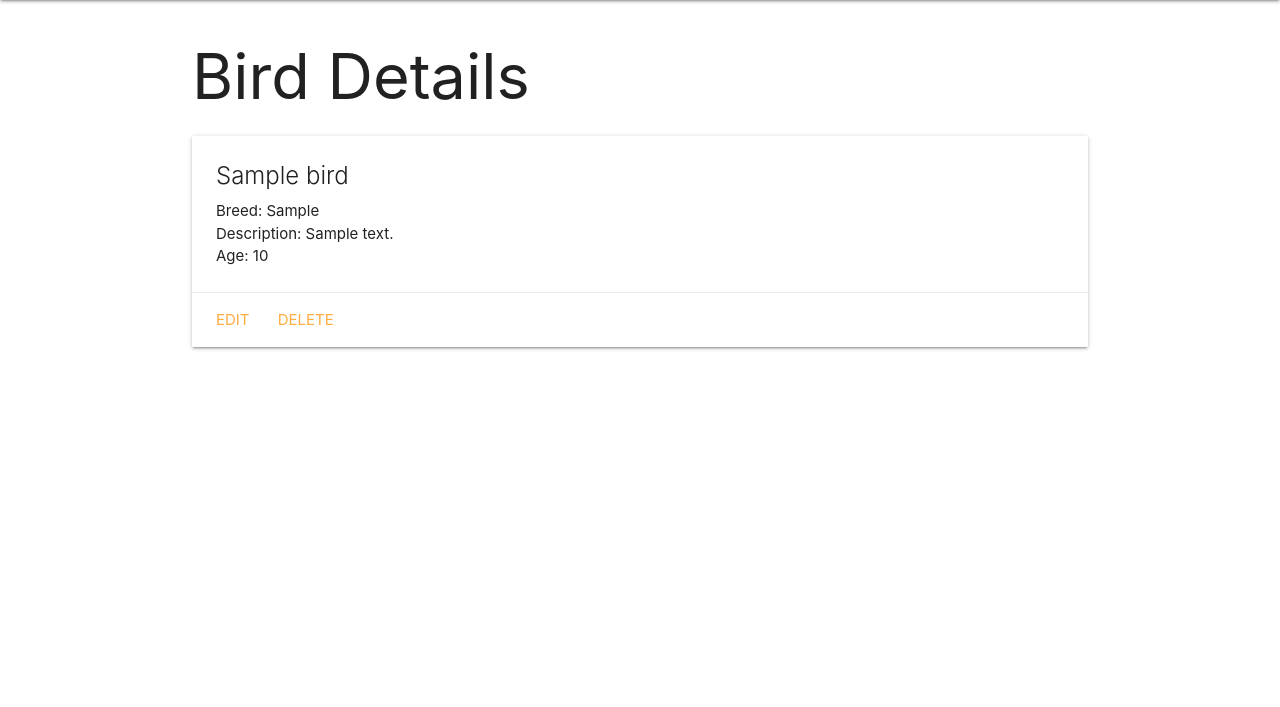
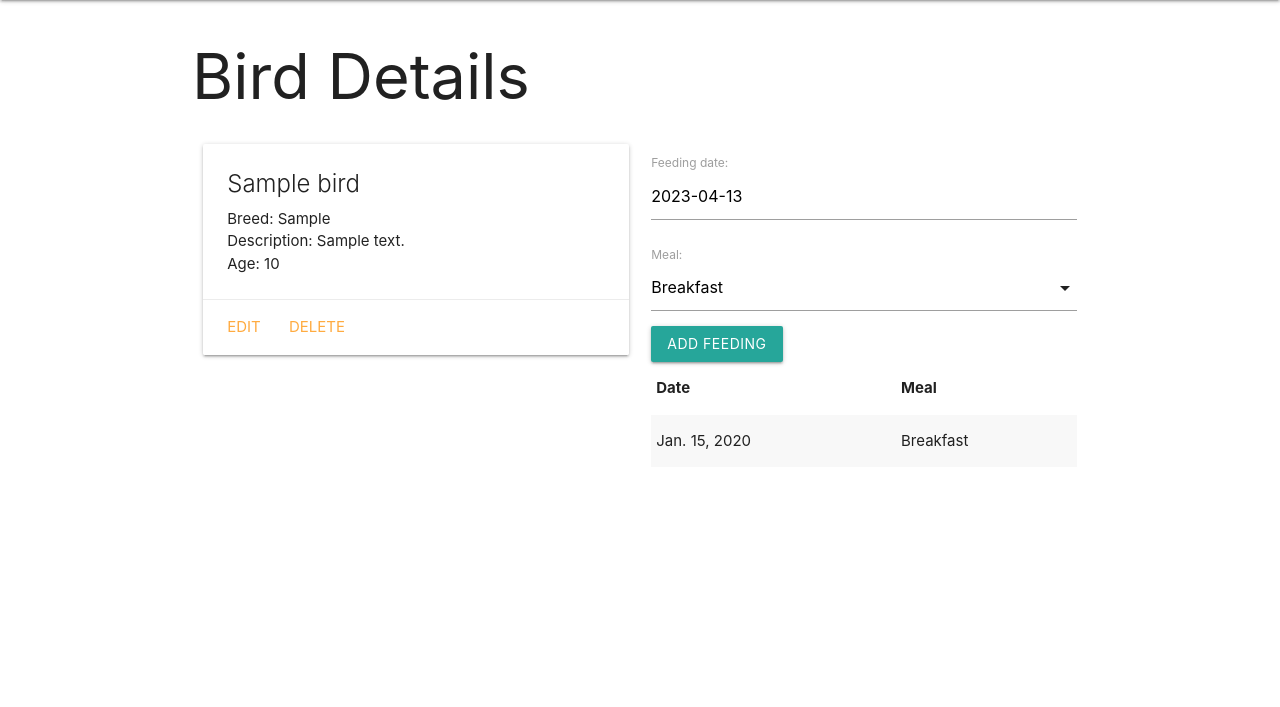
Before and after one commit to keanna21/birds-collector, a Django app: page /birds/1/ in a window 1280 px wide. Shown: the part 64-771 px from the top of the page. Run offline with Django 4.2, Linux system fonts and the light colour scheme; tables that the repository leaves empty hold one stand-in row (values such as "Sample post").

Commit message:
add feedings

```diff
--- a/main_app/admin.py
+++ b/main_app/admin.py
@@ -5,3 +5,4 @@ from .models import Bird, Feeding
 from .models import Bird
 
 admin.site.register(Bird)
+admin.site.register(Feeding)
--- /dev/null
+++ b/main_app/forms.py
@@ -0,0 +1,7 @@
+from django.forms import ModelForm
+from .models import Feeding
+
+class FeedingForm(ModelForm):
+  class Meta:
+    model = Feeding
+    fields = ['date', 'meal']
--- a/main_app/models.py
+++ b/main_app/models.py
@@ -1,5 +1,7 @@
 from django.db import models
 from django.urls import reverse
+
+
 
 # Create your models here.
 class Bird(models.Model):
@@ -13,14 +15,21 @@ class Bird(models.Model):
 MEALS = (
     ('B', 'Breakfast'),
     ('L', 'Lunch'),
-    ('D', 'Dinner')
+    ('D', 'Dinner'),
 )
 
 class Feeding(models.Model):
-  date = models.DateField()
-  meal = models.CharField(max_length=1, choices=MEALS,
-  default=MEALS[0][0])
+  date = models.DateField('feeding date')
+  meal = models.CharField(
+    max_length=1,
+	 choices=MEALS,
+	 default=MEALS[0][0]
+  )
+
+  class Meta:
+    ordering = ['-date']
+
   bird = models.ForeignKey(Bird, on_delete=models.CASCADE)
 
   def __str__(self):
-	  return f'{self.get_meal_display()} on {self.date}'
+    return f"{self.get_meal_display()} on {self.date}"
--- a/main_app/templates/base.html
+++ b/main_app/templates/base.html
@@ -8,7 +8,7 @@
   <title>Birds</title>
   <link rel="stylesheet" href="https://cdnjs.cloudflare.com/ajax/libs/materialize/1.0.0/css/materialize.min.css">
   <link rel="stylesheet" type="text/css" href="{% static 'css/style.css' %}">
-
+  <script src="https://cdnjs.cloudflare.com/ajax/libs/materialize/1.0.0/js/materialize.min.js"></script>
 </head>
 <body>
   <header class="navbar-fixed">
--- a/main_app/templates/birds/detail.html
+++ b/main_app/templates/birds/detail.html
@@ -1,7 +1,10 @@
-{% extends 'base.html' %} {% block content %}
+{% extends 'base.html' %}
+{% block content %}
 
 <h1>Bird Details</h1>
 
+<div class="row">
+  <div class="col s6">
     <div class="card">
       <div class="card-content">
         <span class="card-title">{{ bird.name }}</span>
@@ -18,5 +21,38 @@
         <a href="{% url 'birds_delete' bird.id %}">Delete</a>
       </div>
     </div>
+  </div>
+  <div class="col s6">
+    <form action="{% url 'add_feeding' bird.id %}" method="post">
+        {% csrf_token %}
+        {{ feeding_form.as_p }}
+        <input type="submit" class="btn" value="Add Feeding">
+      </form>
+    <table class="striped">
+      <thead>
+        <tr><th>Date</th><th>Meal</th></tr>
+      </thead>
+      <tbody>
+        {% for feeding in bird.feeding_set.all %}
+          <tr>
+            <td>{{feeding.date}}</td>
+            <td>{{feeding.get_meal_display}}</td>
+          </tr>
+        {% endfor %}
+      </tbody>
+    </table>
+  </div>
+</div>
+<script>
 
+const dateEl = document.getElementById('id_date');
+    M.Datepicker.init(dateEl, {
+      format: 'yyyy-mm-dd',
+      defaultDate: new Date(),
+      setDefaultDate: true,
+      autoClose: true
+    });
+    const selectEl = document.getElementById('id_meal');
+  M.FormSelect.init(selectEl);
+    </script>
 {% endblock %}
--- a/main_app/urls.py
+++ b/main_app/urls.py
@@ -9,4 +9,5 @@ urlpatterns = [
     path('birds/create/', views.BirdCreate.as_view(), name='birds_create'),
     path('birds/<int:pk>/update/', views.BirdUpdate.as_view(), name='birds_update'),
 path('birds/<int:pk>/delete/', views.BirdDelete.as_view(), name='birds_delete'),
+path('birds/<int:bird_id>/add_feeding/', views.add_feeding, name='add_feeding'),
 ]
--- a/main_app/views.py
+++ b/main_app/views.py
@@ -2,6 +2,17 @@ from django.shortcuts import render
 from django.views.generic.edit import CreateView
 from .models import Bird
 from django.views.generic.edit import CreateView, UpdateView, DeleteView
+from .forms import FeedingForm
+from django.shortcuts import render, redirect
+
+
+def add_feeding(request, bird_id):
+  form = FeedingForm(request.POST)
+  if form.is_valid():
+     new_feeding = form.save(commit=False)
+     new_feeding.bird_id = bird_id
+     new_feeding.save()
+  return redirect('detail', bird_id=bird_id)
 
 
 # Create your views here.
@@ -37,4 +48,7 @@ def birds_index(request):
 
 def birds_detail(request, bird_id):
     bird = Bird.objects.get(id=bird_id)
-    return render(request, 'birds/detail.html', {'bird': bird})
+    feeding_form = FeedingForm()
+    return render(request, 'birds/detail.html', {
+       'bird': bird, 'feeding_form': feeding_form
+    })
```
Lines whose indentation alone changed are shown as unchanged.
